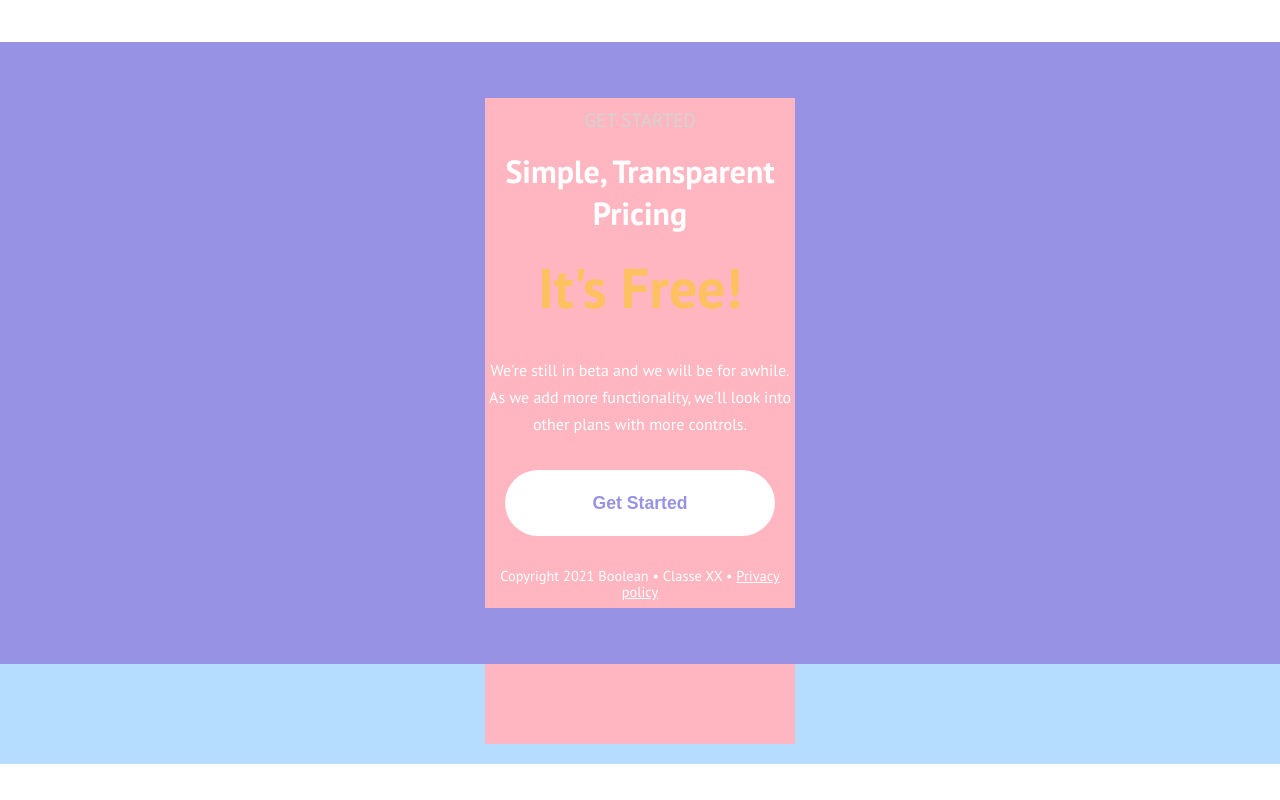
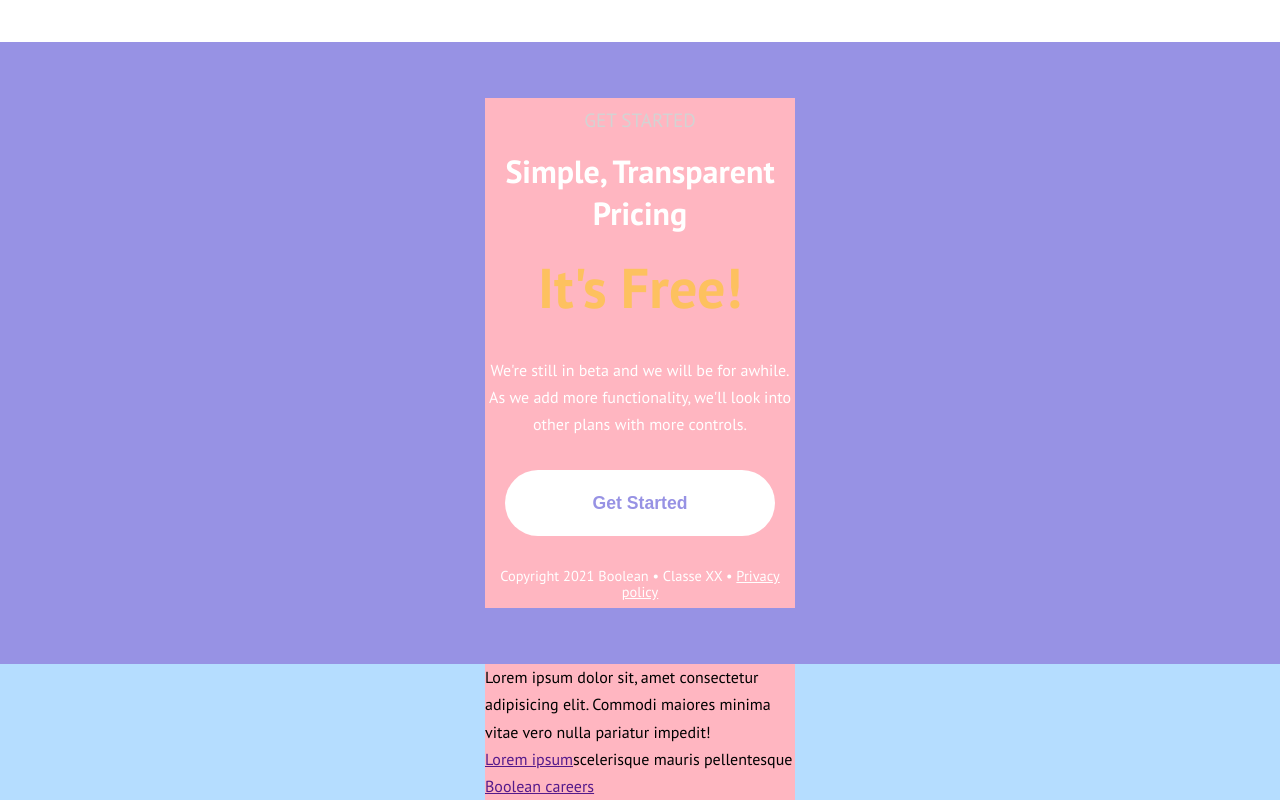
Before and after one commit to LucaBeltrami10/htmlcss-responsive-layout, a plain HTML site: page index.html in a window 1280 px wide. Shown: the part 10196-10996 px from the top of the page. Before the commit the page ends 10960 px from the top, so only its background shows below. Drawn offline with Linux system fonts and the light colour scheme.

Commit message:
inserito contenuto footer

```diff
--- a/index.html
+++ b/index.html
@@ -171,8 +171,8 @@
 
     <footer>
         <div class="container">
-            <p></p>
-            <p></p>
+            <p>Lorem ipsum dolor sit, amet consectetur adipisicing elit. Commodi maiores minima vitae vero nulla pariatur impedit!</p>
+            <p><a href="">Lorem ipsum</a>scelerisque mauris pellentesque <a href="">Boolean careers</a></p>
         </div>
     </footer>
 
```
Also changed, not shown: css/style.css (line endings or trailing spaces).
